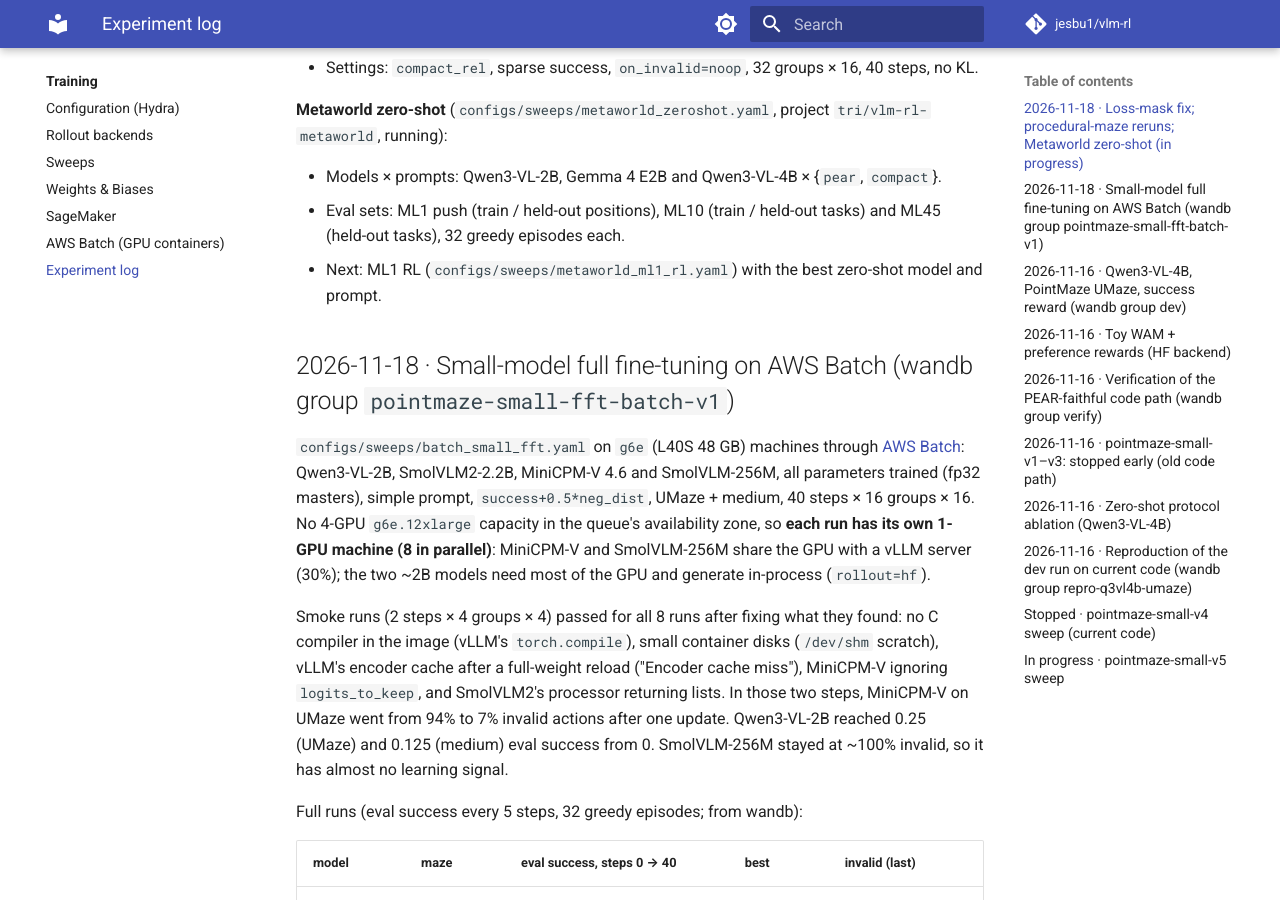
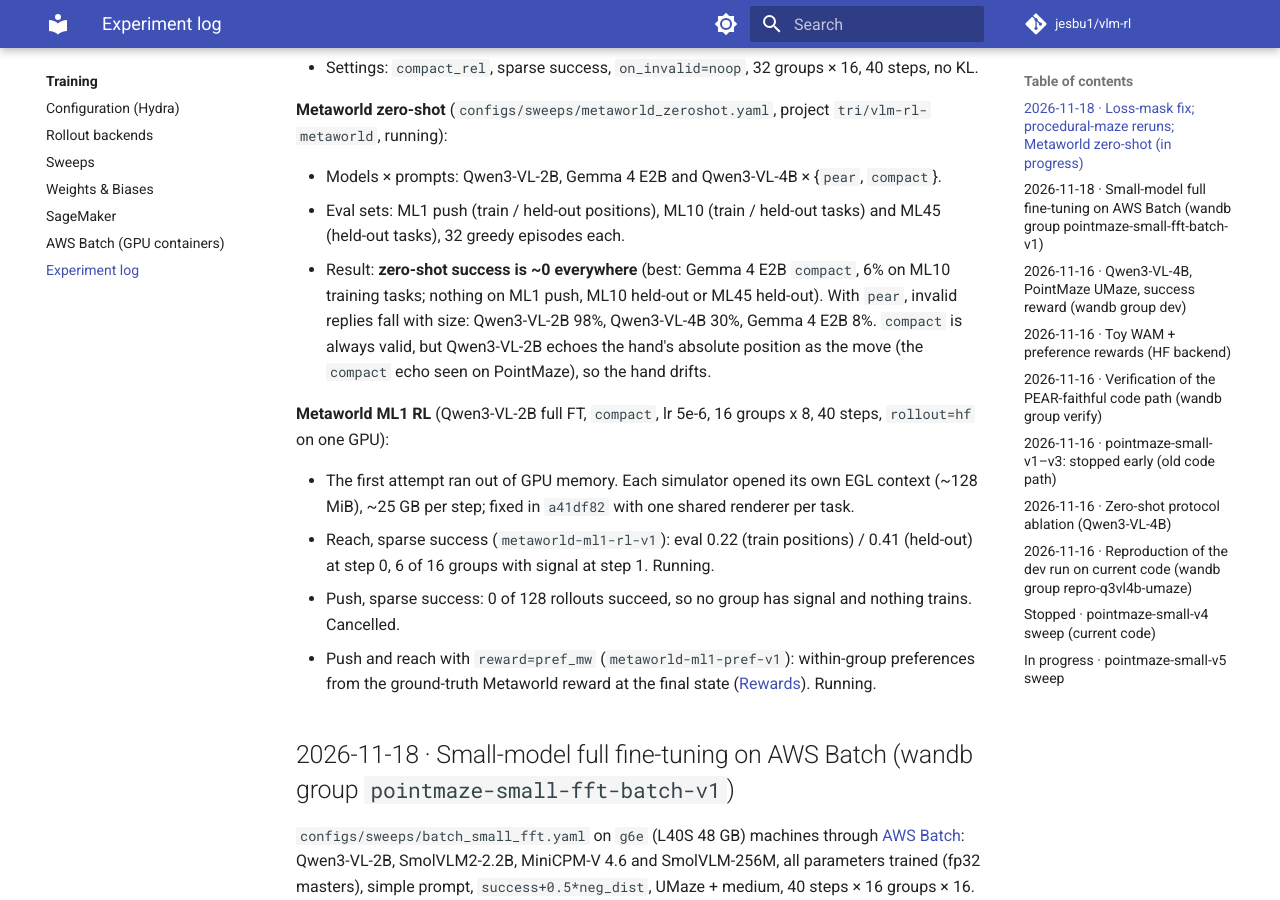
Before and after one commit to jesbu1/vlm-rl, an MkDocs documentation site: the page built from docs/training/experiments.md, in a window 1280 px wide and 900 px high, scrolled down 1005 px. Built offline with MkDocs 1.6.1 and Material for MkDocs 9.7.7, drawn with Linux system fonts in a browser that asks for light colours; comment, search, counter and statistics services are not loaded.

Commit message:
Docs: Metaworld zero-shot results, ML1 RL runs, pref_mw / mw_progress rewards
Co-Authored-By: Claude Opus 5.5 <noreply@anthropic.com>

```diff
--- a/docs/training/experiments.md
+++ b/docs/training/experiments.md
@@ -29,7 +29,20 @@ With the runaway token gone, a collapse is no longer permanent: valid replies su
 * Models × prompts: Qwen3-VL-2B, Gemma 4 E2B and Qwen3-VL-4B × {`pear`, `compact`}.
 * Eval sets: ML1 push (train / held-out positions), ML10 (train / held-out tasks) and ML45 (held-out tasks), 32 greedy
   episodes each.
-* Next: ML1 RL (`configs/sweeps/metaworld_ml1_rl.yaml`) with the best zero-shot model and prompt.
+* Result: **zero-shot success is ~0 everywhere** (best: Gemma 4 E2B `compact`, 6% on ML10 training tasks; nothing
+  on ML1 push, ML10 held-out or ML45 held-out). With `pear`, invalid replies fall with size: Qwen3-VL-2B 98%,
+  Qwen3-VL-4B 30%, Gemma 4 E2B 8%. `compact` is always valid, but Qwen3-VL-2B echoes the hand's absolute position as
+  the move (the `compact` echo seen on PointMaze), so the hand drifts.
+
+**Metaworld ML1 RL** (Qwen3-VL-2B full FT, `compact`, lr 5e-6, 16 groups x 8, 40 steps, `rollout=hf` on one GPU):
+
+* The first attempt ran out of GPU memory. Each simulator opened its own EGL context (~128 MiB), ~25 GB per step;
+  fixed in `a41df82` with one shared renderer per task.
+* Reach, sparse success (`metaworld-ml1-rl-v1`): eval 0.22 (train positions) / 0.41 (held-out) at step 0, 6 of 16
+  groups with signal at step 1. Running.
+* Push, sparse success: 0 of 128 rollouts succeed, so no group has signal and nothing trains. Cancelled.
+* Push and reach with `reward=pref_mw` (`metaworld-ml1-pref-v1`): within-group preferences from the ground-truth
+  Metaworld reward at the final state ([Rewards](../concepts/rewards.md)). Running.
 
 ## 2026-11-18 · Small-model full fine-tuning on AWS Batch (wandb group `pointmaze-small-fft-batch-v1`)
 
```
Also changed, not shown: docs/concepts/rewards.md (+2 -0 lines).
